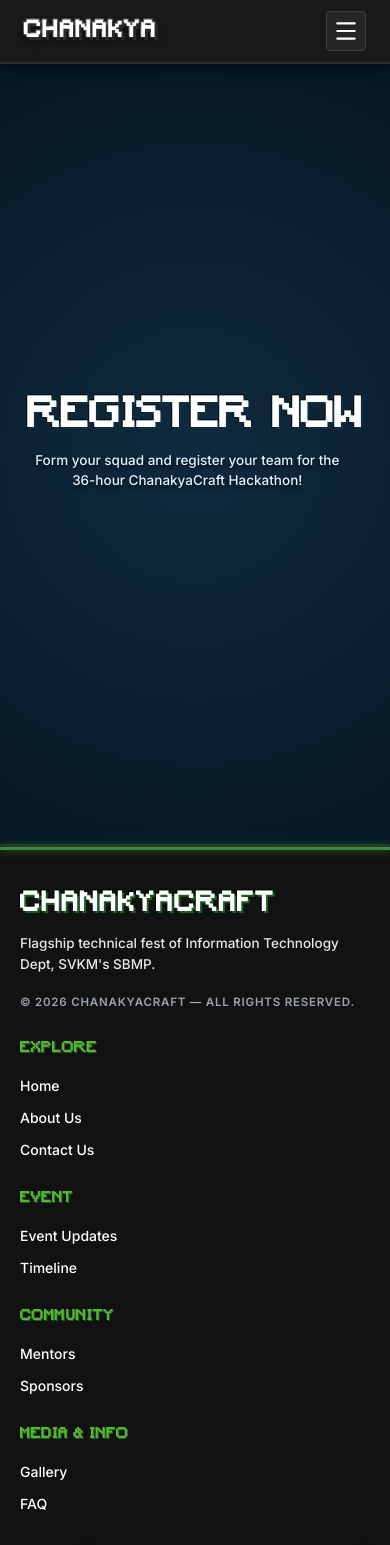
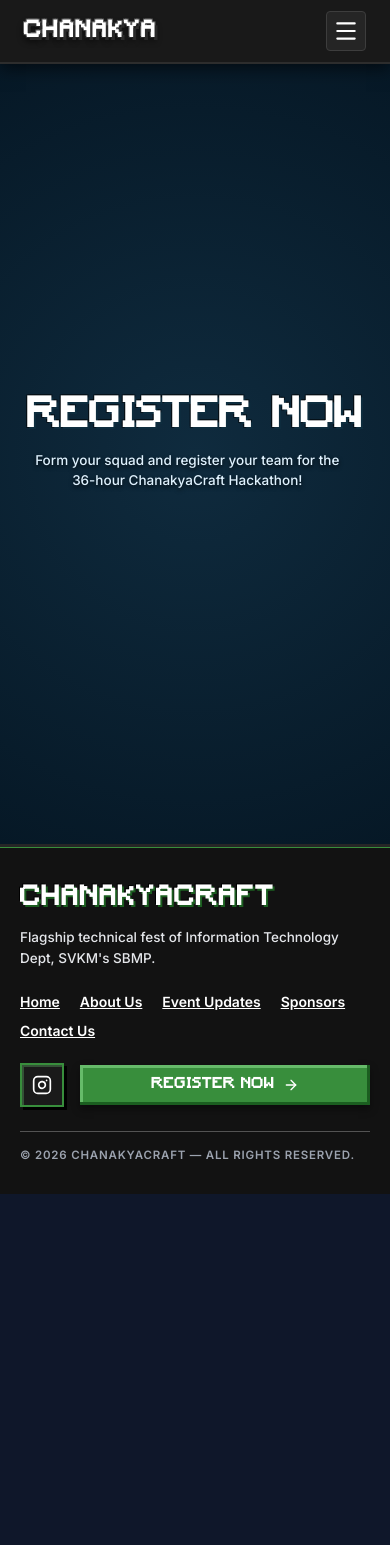
Before and after one commit to Jeel88/ChanakyaCraft, a React (Vite) app: page /register in a window 390 px wide. Shown: the top 1545 px of the page. After the commit the page ends 1194 px from the top, so only its background shows below. Built offline with nearby package versions, Linux system fonts and the light colour scheme.

Commit message:
added up footer with hamburger setting in nav bar in proper styling

```diff
--- a/src/components/Footer.css
+++ b/src/components/Footer.css
@@ -12,17 +12,17 @@
 
 /* Top Accent Line - Solid Minecraft Green */
 .mc-footer-top-accent {
-  height: 3px;
+  height: 1px;
   width: 100%;
   background-color: #388e3c;
-  box-shadow: 0 0 10px #388e3c;
+  /* box-shadow: 0 0 10px #388e3c; */
 }
 
 /* Footer Container */
 .mc-footer-container {
   max-width: 1400px;
   margin: 0 auto;
-  padding: 54px 24px 60px 24px;
+  padding: 54px 24px 40px 24px;
   display: flex;
   flex-wrap: wrap;
   gap: 36px;
@@ -69,16 +69,7 @@
   font-weight: 500;
 }
 
-.mc-footer-copyright {
-  font-size: 11.5px;
-  letter-spacing: 0.8px;
-  color: #9ca3af;
-  text-transform: uppercase;
-  margin-top: 6px;
-  font-weight: 600;
-}
-
-/* Nav Link Columns */
+/* Desktop Nav Link Columns */
 .mc-footer-nav-col {
   display: flex;
   flex-direction: column;
@@ -119,6 +110,11 @@
 .mc-footer-links a:hover {
   color: #59b335;
   transform: translateX(3px);
+}
+
+/* Compact Mobile Essential Links (Hidden on Desktop) */
+.mc-footer-mobile-links {
+  display: none;
 }
 
 /* Right Actions Column */
@@ -206,16 +202,54 @@
     inset -3px -3px 0px #66bb6a;
 }
 
-/* Responsive Styles */
-@media (max-width: 960px) {
+/* Bottom Copyright Bar */
+.mc-footer-copyright-bottom {
+  width: 100%;
+  font-size: 11.5px;
+  letter-spacing: 0.8px;
+  color: #9ca3af;
+  text-transform: uppercase;
+  /* margin-top: 24px; */
+  padding-top: 16px;
+  border-top: 1px solid #535353;
+  font-weight: 600;
+}
+
+/* Responsive & Mobile Design */
+@media (max-width: 840px) {
   .mc-footer-container {
     flex-direction: column;
-    gap: 32px;
-    padding: 40px 20px 48px 20px;
+    gap: 24px;
+    padding: 36px 20px 32px 20px;
   }
 
   .mc-footer-brand-col {
     max-width: 100%;
+  }
+
+  /* Hide verbose desktop columns on mobile */
+  .mc-footer-nav-col {
+    display: none;
+  }
+
+  /* Show 5 essential compact links on mobile */
+  .mc-footer-mobile-links {
+    display: flex;
+    flex-wrap: wrap;
+    gap: 12px 20px;
+    width: 100%;
+  }
+
+  .mc-footer-mobile-links a {
+    color: #ffffff;
+    font-size: 14px;
+    font-weight: 600;
+    /* text-decoration: none; */
+    transition: color 0.15s ease;
+  }
+
+  .mc-footer-mobile-links a:hover {
+    color: #59b335;
   }
 
   .mc-footer-actions-col {
@@ -232,9 +266,3 @@
     justify-content: center;
   }
 }
-
-@media (max-width: 540px) {
-  .mc-footer-nav-col {
-    width: 45%;
-  }
-}
--- a/src/components/Footer.jsx
+++ b/src/components/Footer.jsx
@@ -37,13 +37,9 @@
           <p className="mc-footer-tagline">
             Flagship technical fest of Information Technology Dept, SVKM's SBMP.
           </p>
-
-          <div className="mc-footer-copyright">
-            © 2026 CHANAKYACRAFT — ALL RIGHTS RESERVED.
-          </div>
         </div>
 
-        {/* Links Column 1: EXPLORE */}
+        {/* Links Column 1: EXPLORE (Desktop) */}
         <div className="mc-footer-nav-col">
           <h4 className="mc-footer-col-title">EXPLORE</h4>
           <ul className="mc-footer-links">
@@ -53,38 +49,46 @@
           </ul>
         </div>
 
-        {/* Links Column 2: EVENT */}
+        {/* Links Column 2: EVENT (Desktop) */}
         <div className="mc-footer-nav-col">
           <h4 className="mc-footer-col-title">EVENT</h4>
           <ul className="mc-footer-links">
             <li><Link to="/update">Event Updates</Link></li>
-            <li><Link to="/update">Timeline</Link></li>
+            <li><Link to="/update#timeline">Timeline</Link></li>
           </ul>
         </div>
 
-        {/* Links Column 3: COMMUNITY */}
+        {/* Links Column 3: COMMUNITY (Desktop) */}
         <div className="mc-footer-nav-col">
           <h4 className="mc-footer-col-title">COMMUNITY</h4>
           <ul className="mc-footer-links">
-            <li><Link to="/about">Mentors</Link></li>
             <li><Link to="/sponsors">Sponsors</Link></li>
           </ul>
         </div>
 
-        {/* Links Column 4: MEDIA & INFO */}
+        {/* Links Column 4: MEDIA & INFO (Desktop) */}
         <div className="mc-footer-nav-col">
           <h4 className="mc-footer-col-title">MEDIA & INFO</h4>
           <ul className="mc-footer-links">
-            <li><Link to="/about">Gallery</Link></li>
-            <li><Link to="/contact">FAQ</Link></li>
+            <li><Link to="/about#gallery">Gallery</Link></li>
+            <li><Link to="/contact#faq">FAQ</Link></li>
           </ul>
+        </div>
+
+        {/* Compact Essential Mobile Links (Shown on Mobile) */}
+        <div className="mc-footer-mobile-links">
+          <Link to="/">Home</Link>
+          <Link to="/about">About Us</Link>
+          <Link to="/update">Event Updates</Link>
+          <Link to="/sponsors">Sponsors</Link>
+          <Link to="/contact">Contact Us</Link>
         </div>
 
         {/* Right Actions Column: Instagram & Register Now */}
         <div className="mc-footer-actions-col">
           <div className="mc-footer-social-row">
             <a
-              href="https://instagram.com"
+              href="https://www.instagram.com/chanakya_sbmpce"
               target="_blank"
               rel="noopener noreferrer"
               className="mc-social-btn-icon"
@@ -101,6 +105,11 @@
           </div>
         </div>
 
+        {/* Bottom Copyright line */}
+        <div className="mc-footer-copyright-bottom">
+          © 2026 CHANAKYACRAFT — ALL RIGHTS RESERVED.
+        </div>
+
       </div>
     </footer>
   );
--- a/src/components/Navbar.jsx
+++ b/src/components/Navbar.jsx
@@ -7,6 +7,7 @@
   const [mobileMenuOpen, setMobileMenuOpen] = useState(false);
   const location = useLocation();
 
+  // Desktop primary links
   const navLinks = [
     { name: 'Home', path: '/' },
     { name: 'Update', path: '/update' },
@@ -14,6 +15,27 @@
     { name: 'Contact Us', path: '/contact' },
     { name: 'Sponsors', path: '/sponsors' },
   ];
+
+  // Complete Mobile Hamburger Drawer links (including all removed footer items with unique hash paths)
+  const mobileNavLinks = [
+    { name: 'Home', path: '/' },
+    { name: 'Event Updates', path: '/update' },
+    { name: 'Timeline', path: '/update#timeline' },
+    { name: 'About Us', path: '/about' },
+    { name: 'Sponsors', path: '/sponsors' },
+    { name: 'Gallery', path: '/about#gallery' },
+    { name: 'FAQ', path: '/contact#faq' },
+    { name: 'Contact Us', path: '/contact' },
+  ];
+
+  const currentFullPath = location.pathname + location.hash;
+
+  const isLinkActive = (linkPath) => {
+    if (linkPath.includes('#')) {
+      return currentFullPath === linkPath;
+    }
+    return location.pathname === linkPath && !location.hash;
+  };
 
   return (
     <nav className="minecraft-navbar">
@@ -59,15 +81,15 @@
 
       </div>
 
-      {/* Mobile Drawer Menu */}
+      {/* Mobile Drawer Menu with All Links */}
       {mobileMenuOpen && (
         <div className="mobile-drawer">
           <div className="mobile-nav-links">
-            {navLinks.map((link) => (
+            {mobileNavLinks.map((link) => (
               <Link
                 key={link.name}
                 to={link.path}
-                className={`mobile-nav-link ${location.pathname === link.path ? 'active' : ''}`}
+                className={`mobile-nav-link ${isLinkActive(link.path) ? 'active' : ''}`}
                 onClick={() => setMobileMenuOpen(false)}
               >
                 {link.name}
```
